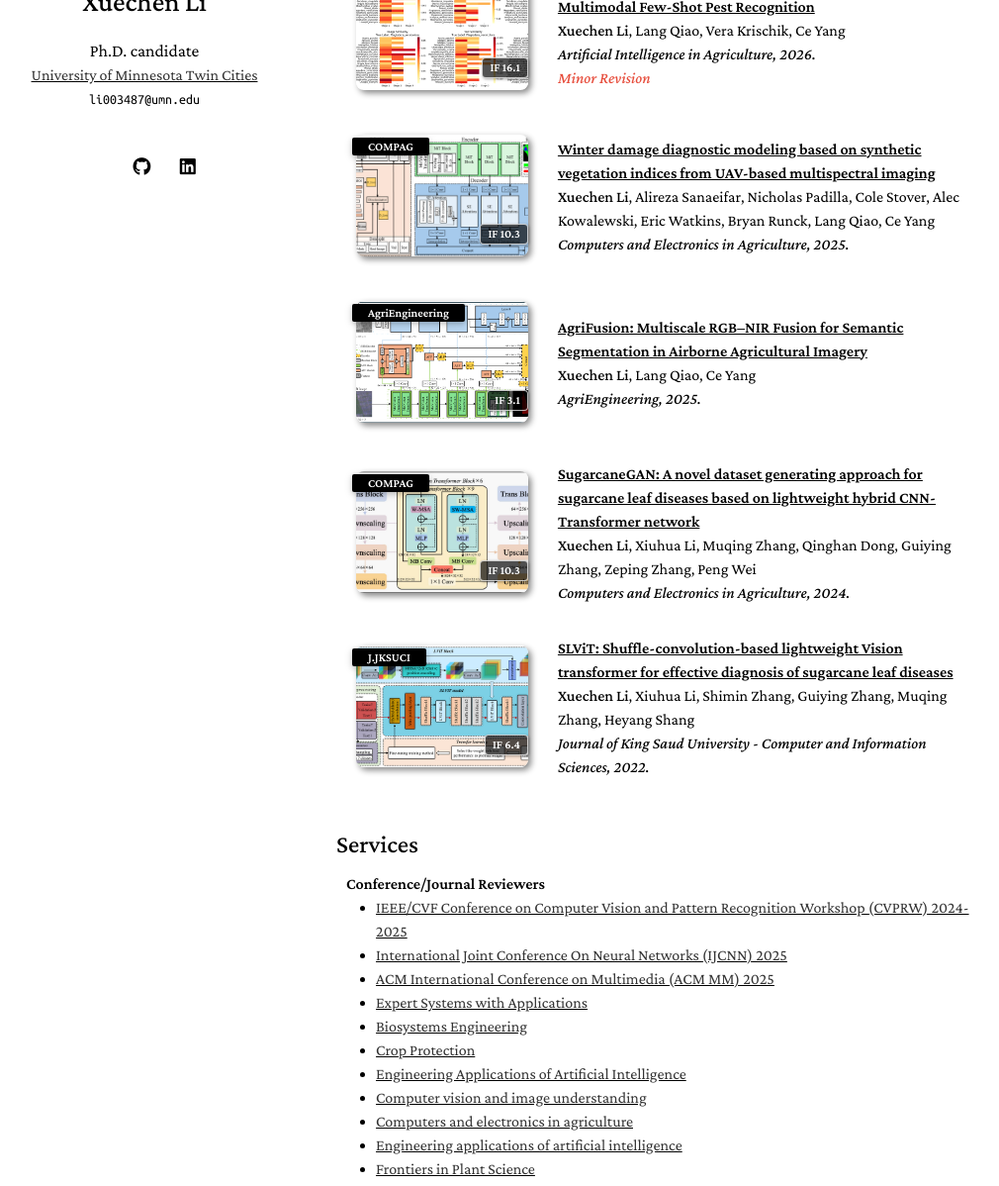
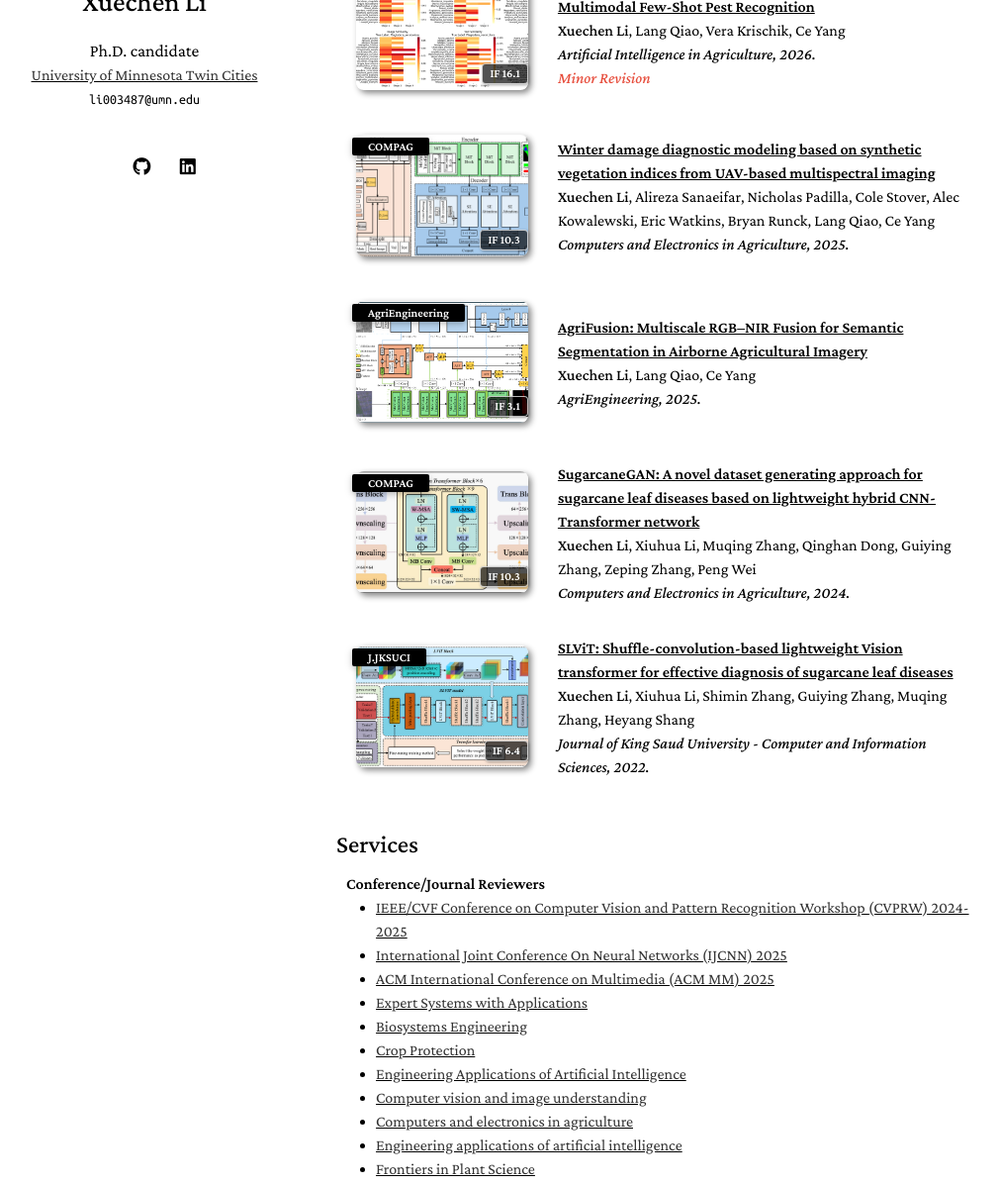
Before and after one commit to dbcopper/dbcopper.github.io, a Jekyll site: the page built from index.md, in a window 1280 px wide and 1400 px high, scrolled down 911 px. Shown: the part 202-1400 px from the top of the window at 99% size, without its empty margins (130-1140 px from the left). Built offline with Jekyll 4.4.1, drawn with Linux system fonts in a browser that asks for light colours; a style sheet for code colours, icons or effects is not loaded; our own code applies the rules of GitHub Pages for plain Markdown files.

Commit message:
Lower impact factor badges

```diff
--- a/_includes/publications.md
+++ b/_includes/publications.md
@@ -15,7 +15,7 @@
     <abbr class="badge">{{ link.conference_short }}</abbr>
     {% endif %}
     {% if link.impact_factor %}
-    <span class="impact-factor-badge" style="display: inline-block; background-color: rgba(0, 0, 0, 0.68); color: #ffffff; border: 1px solid rgba(255, 255, 255, 0.72); border-radius: 4px; font-size: 0.75rem; font-weight: 700; line-height: 1.2; padding: 0.12rem 0.45rem; position: absolute; right: 10px; bottom: 12px; box-shadow: 1px 1px 3px rgba(0, 0, 0, 0.35);">{{ link.impact_factor }}</span>
+    <span class="impact-factor-badge" style="display: inline-block; background-color: rgba(0, 0, 0, 0.68); color: #ffffff; border: 1px solid rgba(255, 255, 255, 0.72); border-radius: 4px; font-size: 0.75rem; font-weight: 700; line-height: 1.2; padding: 0.12rem 0.45rem; position: absolute; right: 10px; bottom: 6px; box-shadow: 1px 1px 3px rgba(0, 0, 0, 0.35);">{{ link.impact_factor }}</span>
     {% endif %}
     {% endif %}
   </div>
--- a/assets/css/publications-no-dark-mode.css
+++ b/assets/css/publications-no-dark-mode.css
@@ -42,7 +42,7 @@ blockquote { background: var(--global-bg-color); border-left: 2px solid var(--gl
 
 .publications ol.bibliography li .abbr abbr { display: inline-block; background-color: var(--global-theme-color); padding-left: 1rem; padding-right: 1rem; position: absolute; top: 8px; left: 16px; }
 
-.publications ol.bibliography li .abbr .impact-factor-badge { display: inline-block; background-color: rgba(0, 0, 0, 0.68); color: #ffffff; border: 1px solid rgba(255, 255, 255, 0.72); border-radius: 4px; font-size: 0.75rem; font-weight: 700; line-height: 1.2; padding: 0.12rem 0.45rem; position: absolute; right: 10px; bottom: 12px; box-shadow: 1px 1px 3px rgba(0, 0, 0, 0.35); }
+.publications ol.bibliography li .abbr .impact-factor-badge { display: inline-block; background-color: rgba(0, 0, 0, 0.68); color: #ffffff; border: 1px solid rgba(255, 255, 255, 0.72); border-radius: 4px; font-size: 0.75rem; font-weight: 700; line-height: 1.2; padding: 0.12rem 0.45rem; position: absolute; right: 10px; bottom: 6px; box-shadow: 1px 1px 3px rgba(0, 0, 0, 0.35); }
 
 .publications ol.bibliography li .abbr abbr a { color: white; }
 
--- a/assets/css/publications.css
+++ b/assets/css/publications.css
@@ -46,7 +46,7 @@ blockquote { background: var(--global-bg-color); border-left: 2px solid var(--gl
 
 .publications ol.bibliography li .abbr abbr { display: inline-block; background-color: var(--global-theme-color); padding-left: 1rem; padding-right: 1rem; position: absolute; top: 8px; left: 16px; }
 
-.publications ol.bibliography li .abbr .impact-factor-badge { display: inline-block; background-color: rgba(0, 0, 0, 0.68); color: #ffffff; border: 1px solid rgba(255, 255, 255, 0.72); border-radius: 4px; font-size: 0.75rem; font-weight: 700; line-height: 1.2; padding: 0.12rem 0.45rem; position: absolute; right: 10px; bottom: 12px; box-shadow: 1px 1px 3px rgba(0, 0, 0, 0.35); }
+.publications ol.bibliography li .abbr .impact-factor-badge { display: inline-block; background-color: rgba(0, 0, 0, 0.68); color: #ffffff; border: 1px solid rgba(255, 255, 255, 0.72); border-radius: 4px; font-size: 0.75rem; font-weight: 700; line-height: 1.2; padding: 0.12rem 0.45rem; position: absolute; right: 10px; bottom: 6px; box-shadow: 1px 1px 3px rgba(0, 0, 0, 0.35); }
 
 .publications ol.bibliography li .abbr abbr a { color: white; }
 
```
